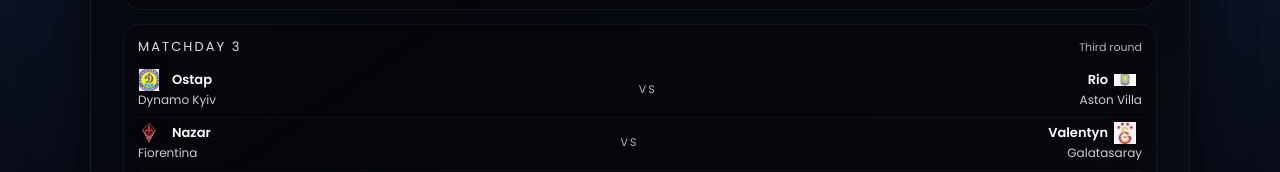
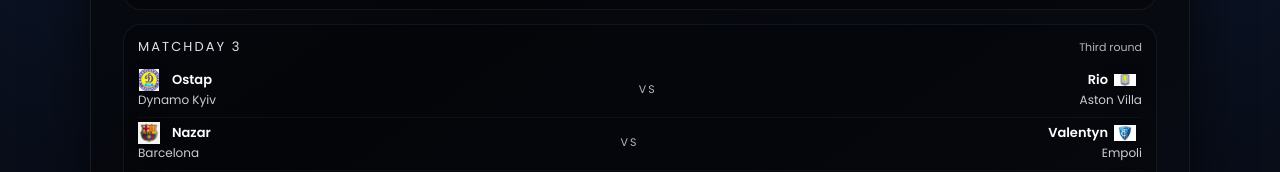
Before and after one commit to AndriOstaJappware/fifa-26-cup, a plain HTML site: page index.html in a window 1280 px wide. Shown: the part 1409-1581 px from the top of the page. Drawn offline with Linux system fonts and the light colour scheme.

Commit message:
Update index.html

```diff
--- a/index.html
+++ b/index.html
@@ -591,18 +591,18 @@
           <div class="match-row">
             <div class="team">
               <div class="team-with-logo">
-                <img src="img/clubs/fiorentina.png" class="club-logo" />
+                <img src="img/clubs/barca.png" class="club-logo" />
                 <span class="team-name">Nazar</span>
               </div>
-              <span class="team-club">Fiorentina</span>
+              <span class="team-club">Barcelona</span>
             </div>
             <div class="vs-label">VS</div>
             <div class="team" style="text-align:right;">
               <div class="team-with-logo-right">
                 <span class="team-name">Valentyn</span>
-                <img src="img/clubs/galatasaray.png" class="club-logo" />
+                <img src="img/clubs/empoli.png" class="club-logo" />
               </div>
-              <span class="team-club">Galatasaray</span>
+              <span class="team-club">Empoli</span>
             </div>
           </div>
 
```
